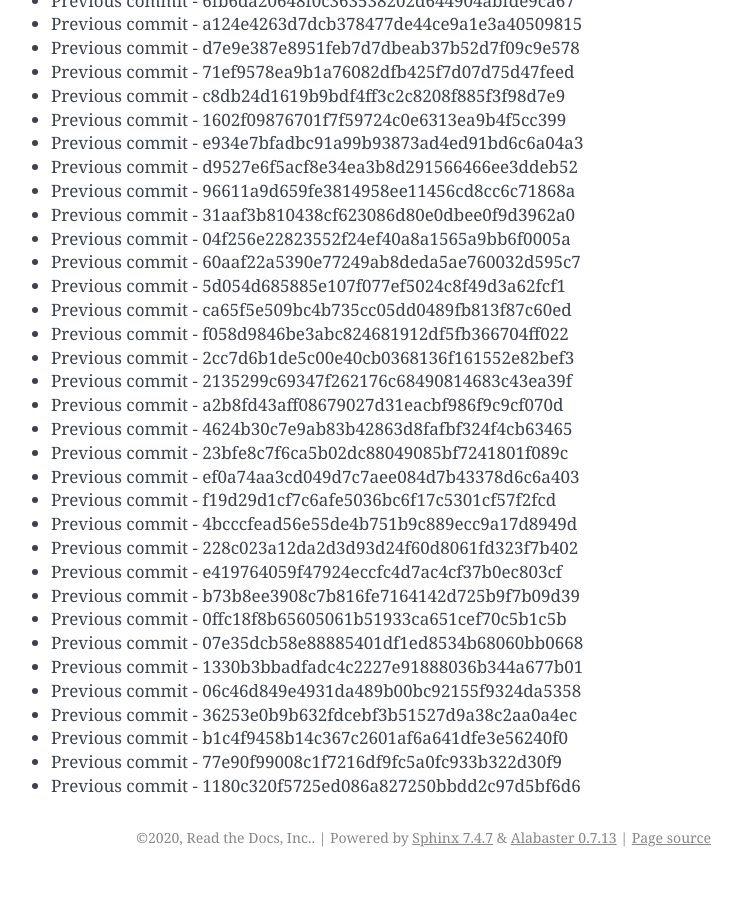
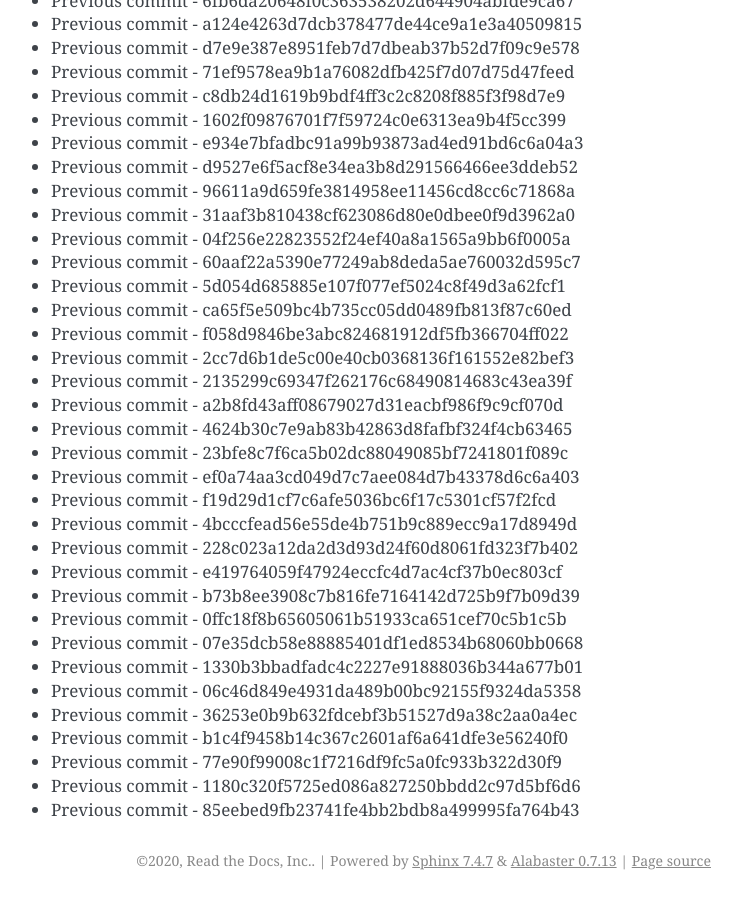
Before and after one commit to readthedocs/rtd-git-stresstest, a Sphinx documentation site: the page built from docs/updates.rst, in a window 1280 px wide and 900 px high, scrolled down 65668 px. Shown: the whole window, without its empty margins (399-1141 px from the left). Built offline with Sphinx 7.4.7, drawn with Linux system fonts in a browser that asks for light colours; before the commit the page ends 66545 px from its top, so only the background shows below that.

Commit message:
Generating commit from previous: 85eebed9fb23741fe4bb2bdb8a499995fa764b43

```diff
--- a/docs/updates.rst
+++ b/docs/updates.rst
@@ -2791,3 +2791,4 @@ It can be tested for any performance characteristics.
 * Previous commit - b1c4f9458b14c367c2601af6a641dfe3e56240f0
 * Previous commit - 77e90f99008c1f7216df9fc5a0fc933b322d30f9
 * Previous commit - 1180c320f5725ed086a827250bbdd2c97d5bf6d6
+* Previous commit - 85eebed9fb23741fe4bb2bdb8a499995fa764b43
```
